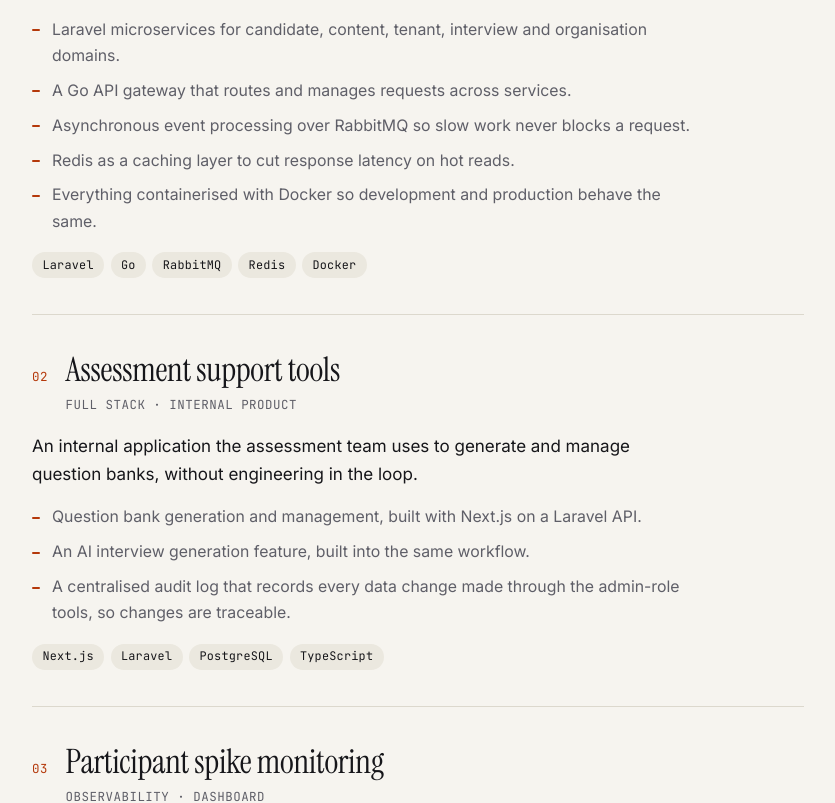
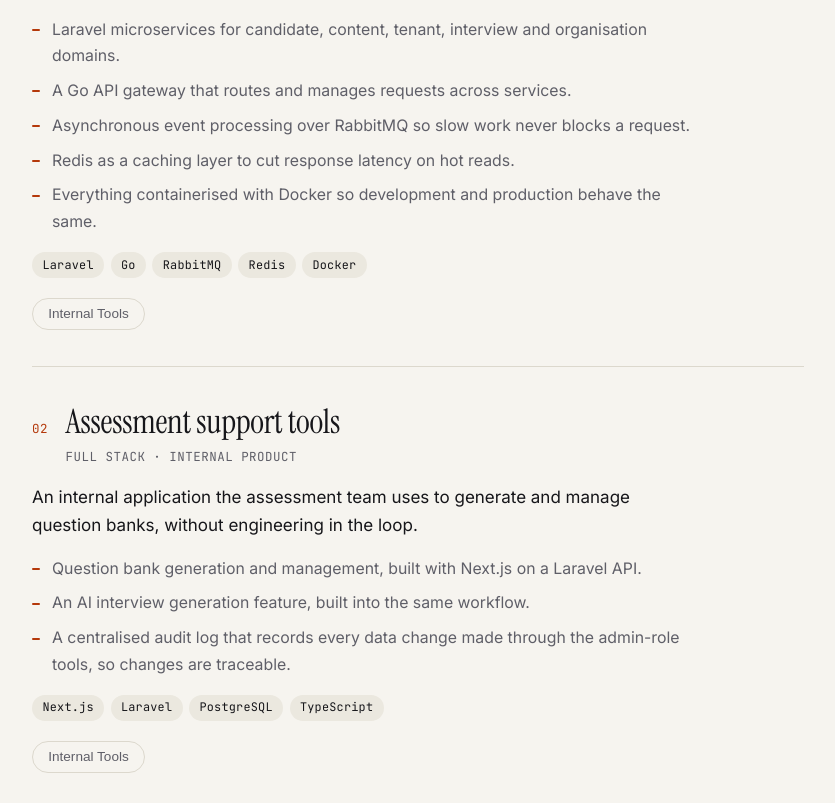
Before and after one commit to wynyga/Portofolio, a Next.js app: page / in a window 1280 px wide. Shown: the part 1974-2777 px from the top of the page, without its empty margins (356-1191 px from the left). Built offline with nearby package versions, Linux system fonts and the light colour scheme; no server answers.

Commit message:
Mark internal case studies with an Internal Tools button

```diff
--- a/app/globals.css
+++ b/app/globals.css
@@ -491,6 +491,14 @@ a {
   gap: 0.5rem;
   margin-top: 1.25rem;
 }
+.btn:disabled {
+  cursor: default;
+  color: var(--muted);
+  background: transparent;
+}
+.btn:disabled:hover {
+  border-color: var(--line);
+}
 .btn-sm {
   padding: 0.45rem 0.95rem;
   font-size: 0.85rem;
--- a/app/page.tsx
+++ b/app/page.tsx
@@ -93,6 +93,13 @@ export default function Home() {
                   ))}
                 </ul>
                 <Tags items={c.stack} />
+                {c.internal && (
+                  <div className="project-links">
+                    <button type="button" className="btn btn-sm" disabled aria-label={`${c.title}: internal tool, not publicly available`}>
+                      Internal Tools
+                    </button>
+                  </div>
+                )}
                 {c.demoUrl && (
                   <div className="project-links">
                     <a className="btn btn-sm btn-primary" href={c.demoUrl} target="_blank" rel="noopener noreferrer">
--- a/lib/content.ts
+++ b/lib/content.ts
@@ -37,12 +37,15 @@ export type CaseStudy = {
   stack: string[];
   /** A hosted demo that runs on sample data, when one exists. */
   demoUrl?: string;
+  /** Built for internal use, so there is nothing public to link to. */
+  internal?: boolean;
 };
 
 // Company and client names are intentionally left out of these case studies.
 export const work: CaseStudy[] = [
   {
     index: "01",
+    internal: true,
     title: "Distributed assessment platform",
     kind: "Backend · Architecture",
     summary:
@@ -58,6 +61,7 @@ export const work: CaseStudy[] = [
   },
   {
     index: "02",
+    internal: true,
     title: "Assessment support tools",
     kind: "Full stack · Internal product",
     summary:
@@ -71,6 +75,7 @@ export const work: CaseStudy[] = [
   },
   {
     index: "03",
+    internal: true,
     title: "Participant spike monitoring",
     kind: "Observability · Dashboard",
     summary:
@@ -83,6 +88,7 @@ export const work: CaseStudy[] = [
   },
   {
     index: "04",
+    internal: true,
     title: "Talent analytics dashboard",
     kind: "Frontend · Data",
     summary:
```
